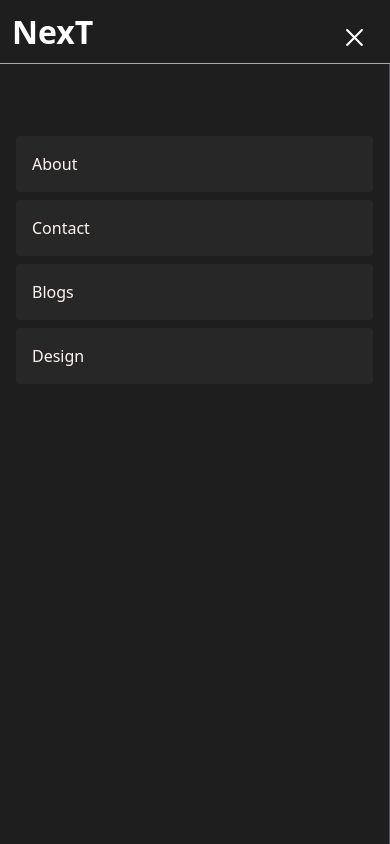
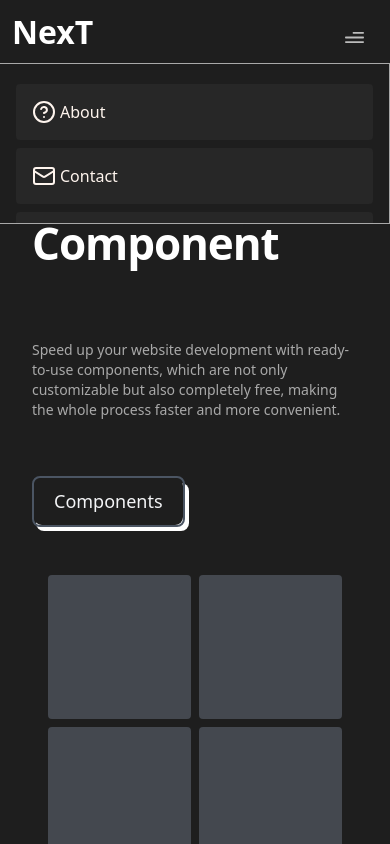
Before and after one commit to justizha/NucleousUI, a Next.js app: page / in a window 390 px wide. Both pictures are taken after a click on the button 354 px from the left and 31 px from the top of the page. Shown: the top 844 px of the page. Built offline with nearby package versions, Linux system fonts and the light colour scheme.

Commit message:
adjustment & adding icons

```diff
--- a/src/components/NavBar.tsx
+++ b/src/components/NavBar.tsx
@@ -1,14 +1,13 @@
 "use client";
 import { Menu, Transition } from "@headlessui/react";
 import { motion } from "framer-motion";
+import { FileText, HelpCircle, Mail, Newspaper, Palette } from "lucide-react";
 import Link from "next/link";
 import { usePathname } from "next/navigation";
 import { Fragment, useState } from "react";
 export default function NavBar() {
     const [toggle, setToggle] = useState(false);
-    const handleLinkClick = () => {
-        setToggle(false);
-    };
+
     const menu = "menu.svg";
     const close = "close.svg";
 
@@ -68,7 +67,7 @@ export default function NavBar() {
                                 alt="menu"
                                 className={`w-[35px] cursor-pointer transition-opacity duration 700 p-2  mt-3 bg-gray-500 bg-opacity-50 dark: bg-transparent ${toggle ? 'opacity-100' : 'opacity-70'
                                     } `}
-                                onClick={() => setToggle(!toggle)}
+
                             />
                         </Menu.Button>
                     </div>
@@ -81,28 +80,28 @@ export default function NavBar() {
                         leave='transition ease-in duration-300'
                         leaveFrom='transform opacity-100 -translate-x-0 '
                         leaveTo='transform opacity-0 -translate-y-full'>
-                        <Menu.Items className='absolute left-0 top-16 border-gray-600  w-screen h-screen origin-top-right  bg-main-black z-50 border-r py-4'>
-                            <ul className="list-none mx-4 text-start grid mt-14 gap-2">
-                                <li className='text-base text-main-white bg-opacity-95 bg-[#272727] hover:bg-opacity-70 hover:text-gray-200 duration-150 rounded max-w-sm px-4 py-4'>
-                                    <Link href={'/about'} onClick={handleLinkClick}>
-                                        About
-                                    </Link>
-                                </li>
-                                <li className='text-base text-main-white bg-opacity-95 bg-[#272727] hover:bg-opacity-70 hover:text-gray-200 duration-150 rounded max-w-sm px-4 py-4'>
-                                    <Link href={'/contacts'} onClick={handleLinkClick}>
-                                        Contact
-                                    </Link>
-                                </li>
-                                <li className='text-base text-main-white bg-opacity-95 bg-[#272727] hover:bg-opacity-70 hover:text-gray-200 duration-150 rounded max-w-sm px-4 py-4'>
-                                    <Link href={'/blogs'} onClick={handleLinkClick}>
-                                        Blogs
-                                    </Link>
-                                </li>
-                                <li className='text-base text-main-white bg-opacity-95 bg-[#272727] hover:bg-opacity-70 hover:text-gray-200 duration-150 rounded max-w-sm px-4 py-4'>
-                                    <Link href={'/design'} onClick={handleLinkClick}>
-                                        Design
-                                    </Link>
-                                </li>
+                        <Menu.Items className='absolute left-0 top-16  w-screen overflow-y-auto h-40 origin-top-right  bg-main-black z-50 border-r py-4 border-b border-main-gray'>
+                            <ul className="list-none mx-4 text-start grid mt-1 gap-2">
+                                <Link href={'/about'} className='text-base flex gap-1 text-main-white bg-opacity-95 bg-[#272727] hover:bg-opacity-70 hover:text-gray-200 duration-150 rounded max-w-sm px-4 py-4'
+                                >
+                                    <HelpCircle />    About
+                                </Link>
+                                <Link href={'/about'} className='text-base flex gap-1 text-main-white bg-opacity-95 bg-[#272727] hover:bg-opacity-70 hover:text-gray-200 duration-150 rounded max-w-sm px-4 py-4'
+                                >
+                                    <Mail />    Contact
+                                </Link>
+                                <Link href={'/about'} className='text-base flex gap-1 text-main-white bg-opacity-95 bg-[#272727] hover:bg-opacity-70 hover:text-gray-200 duration-150 rounded max-w-sm px-4 py-4'
+                                >
+                                    <Newspaper />    Blogs
+                                </Link>
+                                <Link href={'/about'} className='text-base flex gap-1 text-main-white bg-opacity-95 bg-[#272727] hover:bg-opacity-70 hover:text-gray-200 duration-150 rounded max-w-sm px-4 py-4'
+                                >
+                                    <Palette />    Design
+                                </Link>
+                                <Link href={'/about'} className='text-base flex gap-1 text-main-white bg-opacity-95 bg-[#272727] hover:bg-opacity-70 hover:text-gray-200 duration-150 rounded max-w-sm px-4 py-4'
+                                >
+                                    <FileText />    Documentation
+                                </Link>
                             </ul>
                         </Menu.Items>
                     </Transition>
```
